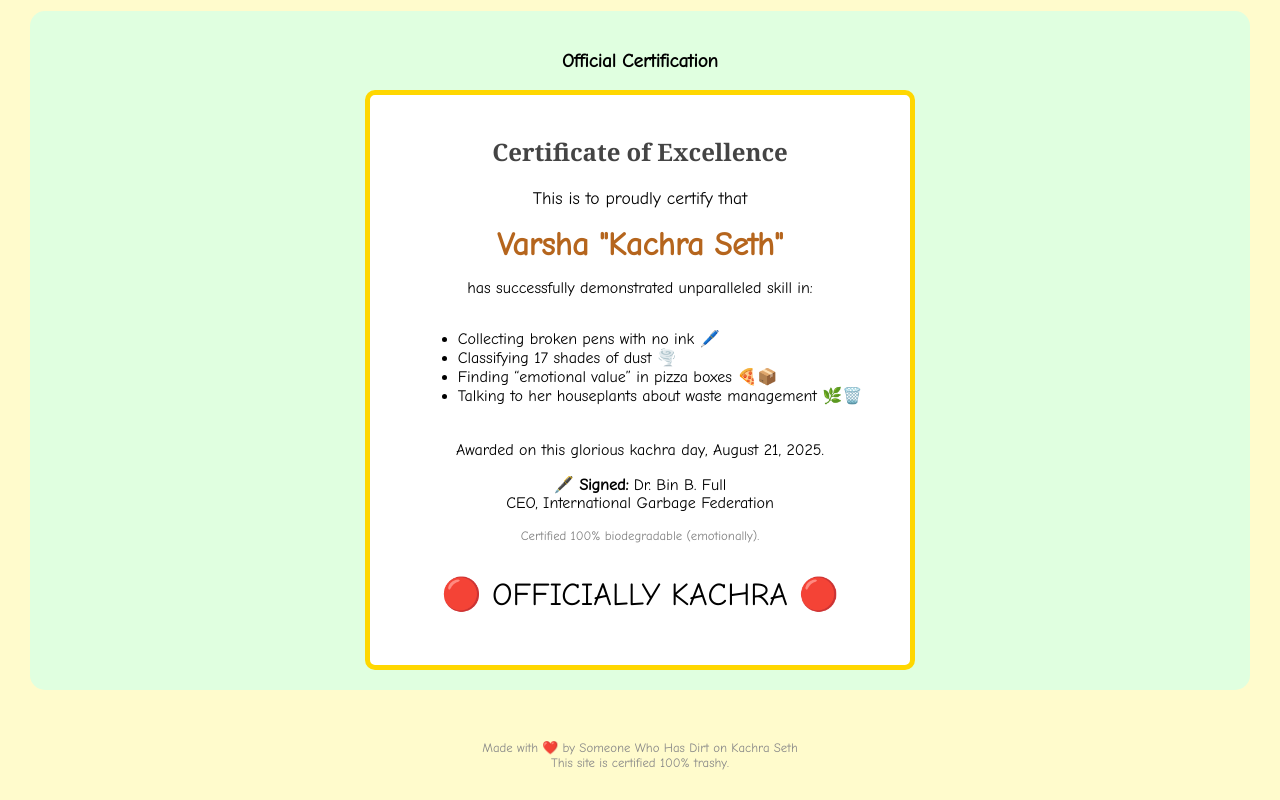
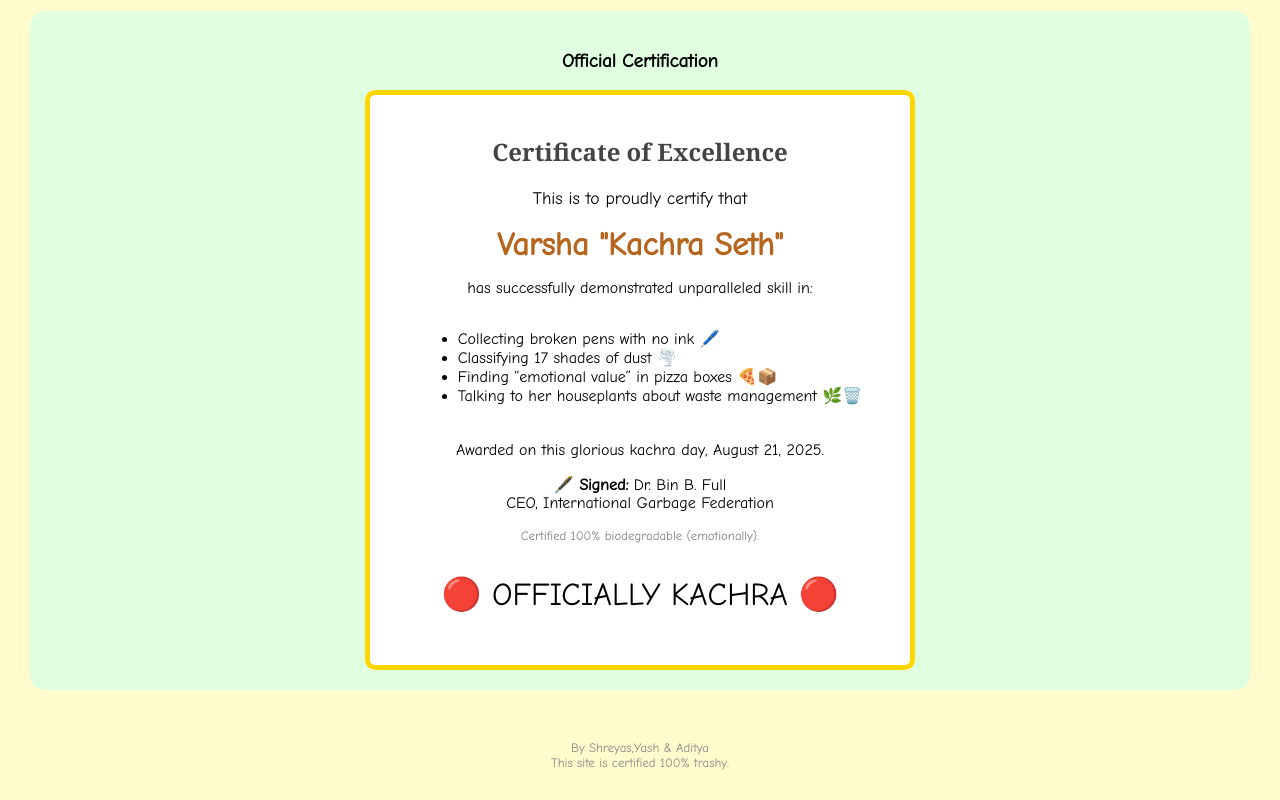
Before and after one commit to aditya9420/kachra-seth, a plain HTML site: page index.html in a window 1280 px wide. Shown: the part 943-1743 px from the top of the page. Drawn offline with Linux system fonts and the light colour scheme.

Commit message:
Update index.html

```diff
--- a/index.html
+++ b/index.html
@@ -145,7 +145,7 @@
   </div>
 
   <footer>
-    Made with ❤️ by Someone Who Has Dirt on Kachra Seth<br>
+    By Shreyas,Yash & Aditya<br>
     This site is certified 100% trashy.
   </footer>
 
```
